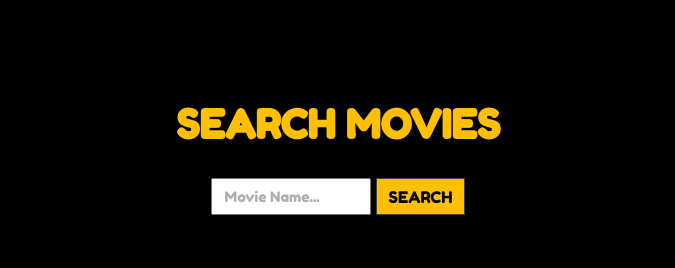
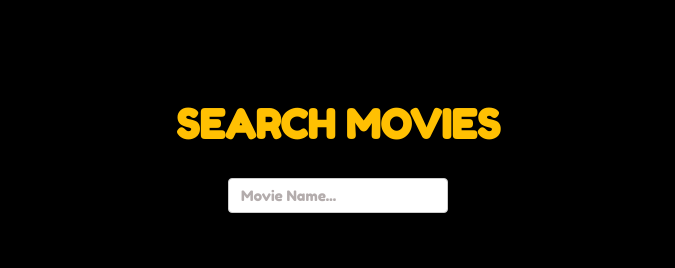
Before and after one commit to arrudacaio/searchmovies, a React (Create React App) app: page / in a window 1280 px wide. Shown: the top 268 px of the page, without its empty margins (302-977 px from the left). Built offline with nearby package versions, Linux system fonts and the light colour scheme.

Commit message:
api connection

```diff
--- a/src/pages/Main/Main.js
+++ b/src/pages/Main/Main.js
@@ -1,21 +1,50 @@
-import React from "react";
+import React, {useState} from "react";
 import Card from "../../components/Card/Card";
-import api from "../../services/api";
+import axios from "axios";
 import "./styles.css";
 
 function Main() {
+  const [state, setState] = useState({
+    s: "",
+    results: [],
+    selected: {},
+  });
+
+  const apiurl = "https://api.themoviedb.org/3/search/movie?api_key=172d2bcd975eca6acc08c0a239f0dc85&language=en-US";
+
+  const handleInput = e => {
+    const s = e.target.value;
+
+    setState(prevState => {
+      return {...prevState, s: s}
+    });
+
+  }
+
+  const search = async e => {
+    if(e.key === "Enter") {
+      await axios(apiurl + "&query=" + state.s).then(({data}) => {
+        let results = data.results;
+
+        setState(prevState => {
+          return {...prevState, results: results}
+        })
+      })
+    }
+  }
+
+
   return (
     <div className="box">
       <div className="container">
         <h1 className="container-title">SEARCH MOVIES</h1>
-        <form>
-          <input
-            type="text"
-            placeholder="Movie Name..."
-            className="container-input"
-          />
-          <button type="submit">SEARCH</button>
-        </form>
+        <input
+          type="text"
+          placeholder="Movie Name..."
+          className="container-input"
+          onChange={handleInput}
+          onKeyPress={search}
+        />
       </div>
       <Card
         title="interestelar"
--- a/src/pages/Main/styles.css
+++ b/src/pages/Main/styles.css
@@ -35,9 +35,11 @@
 .container-input {
     padding: 8px 12px;
     outline: 0;
-    width: 160px;
+    width: 220px;
     font-family: 'Fredoka One', cursive;
     font-size: 0.9em;
+    border-radius: 4px;
+    border: 1px solid #ccc;
 }
 
 
@@ -46,20 +48,3 @@ input::placeholder{
     color: rgb(180, 173, 173);
 
 }
-
-button {
-    padding: 8px 12px;
-    outline: 0;
-    margin-left: 5px;
-    height: 37px;
-    font-family: 'Fredoka One', cursive;
-    font-size: 1em;
-    background:  rgb(255, 192, 2);
-    border: 1px solid rgb(66, 62, 62);
-}
-
-form {
-    display: flex;
-    align-items: center;
-    justify-content: center;
-}
--- a/src/services/api.js
+++ /dev/null
@@ -1,7 +0,0 @@
-import axios from 'axios';
-
-const api = axios.create({
-    baseURL: 'https://api.themoviedb.org/3/search/movie?api_key=172d2bcd975eca6acc08c0a239f0dc85&language=en-UShttps://api.themoviedb.org/3/search/movie?api_key=172d2bcd975eca6acc08c0a239f0dc85&language=en-US'
-});
-
-export default api;
```
